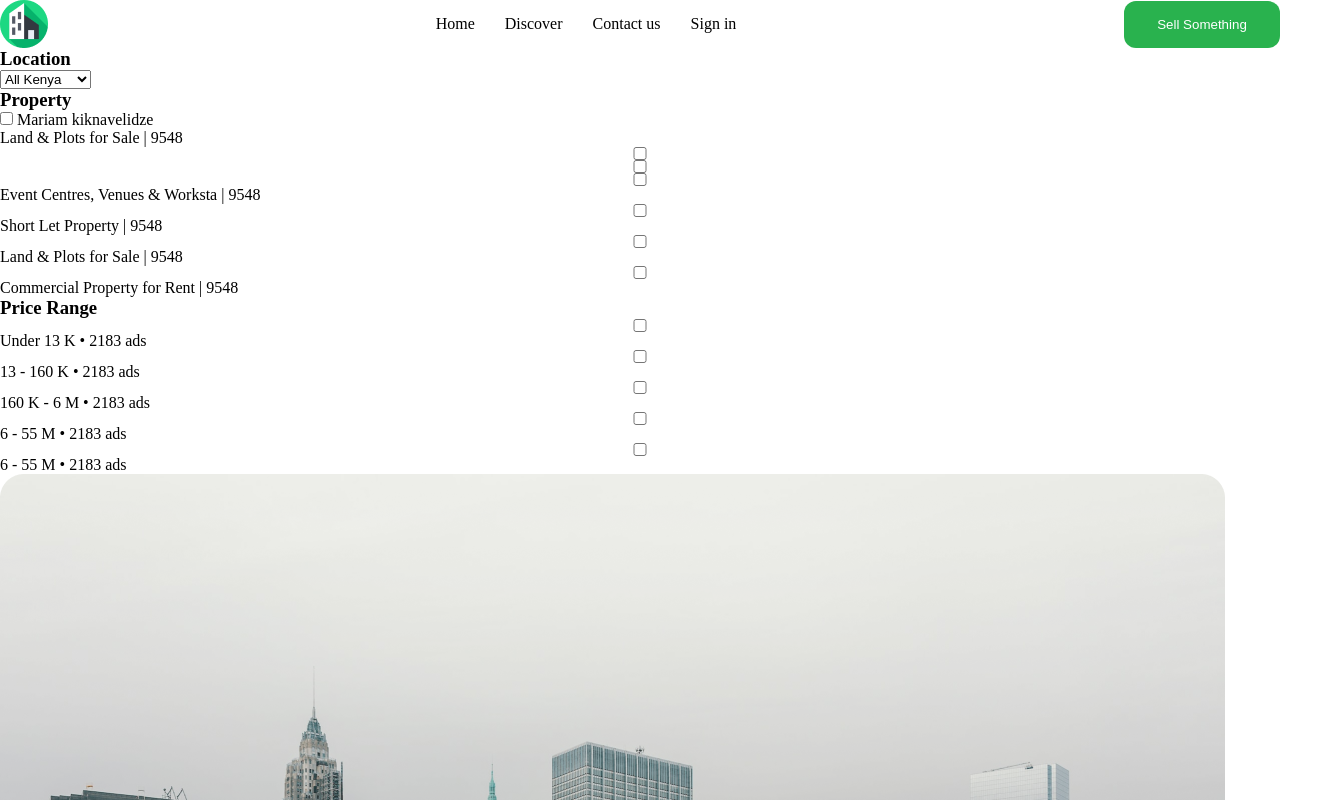
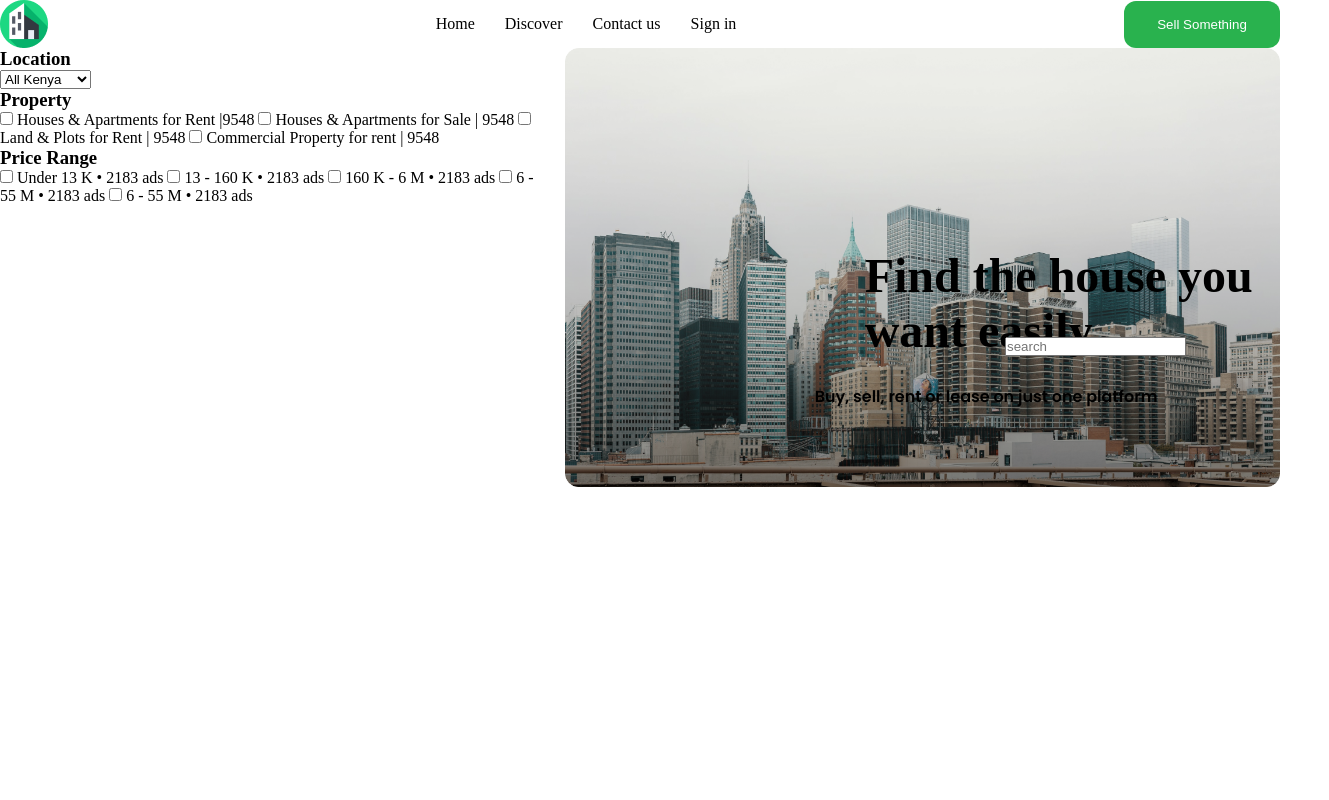
Before and after one commit to MariamKiknavelidze/Lesson-12-exam, a plain HTML site: page index.html in a window 1280 px wide. Shown: the top 800 px of the page, 1329 px wide, since content can reach past the window. Drawn offline with Linux system fonts and the light colour scheme.

Commit message:
Add font

```diff
--- a/index.html
+++ b/index.html
@@ -4,6 +4,12 @@
     <meta charset="UTF-8" />
     <meta name="viewport" content="width=device-width, initial-scale=1.0" />
     <title>Document</title>
+    <link rel="preconnect" href="https://fonts.googleapis.com" />
+    <link rel="preconnect" href="https://fonts.gstatic.com" crossorigin />
+    <link
+      href="https://fonts.googleapis.com/css2?family=Poppins:ital,wght@0,100;0,200;0,300;0,400;0,500;0,600;0,700;0,800;0,900;1,100;1,200;1,300;1,400;1,500;1,600;1,700;1,800;1,900&display=swap"
+      rel="stylesheet"
+    />
     <link rel="stylesheet" href="src/styles.css" />
   </head>
   <body>
@@ -30,70 +36,90 @@
           <option value="1">Property</option>
           <option value="2">Price range</option>
         </select>
+        <div class="checkbox">
           <h3>Property</h3>
-        <label for="Mariam kiknavelidze">
+          <label for="Houses & Apartments for Rent| 9548">
             <input
               type="checkbox"
-            name="Mariam kiknavelidze"
-            id="Mariam kiknavelidze"
+              name="Houses & Apartments for Rent| 9548"
+              id="Houses & Apartments for Rent| 9548"
             />
-          Mariam kiknavelidze
+            Houses & Apartments for Rent |9548
           </label>
-        <label class="container">
-          Land & Plots for Sale | 9548
-          <input type="checkbox" />
-        </label>
-        <label class="container">
+          <label for="Houses & Apartments for Sale| 9548">
             <input
               type="checkbox"
-            name="Commercial Property for Rent |9548 "
+              name="Houses & Apartments for Sale | 9548"
+              id="Houses & Apartments for Sale| 9548"
+            />
+            Houses & Apartments for Sale | 9548
+          </label>
+          <label for="Land & Plots for Rent| 9548">
+            <input
+              type="checkbox"
+              name="Land & Plots for Rent | 9548"
+              id="Land & Plots for Rent| 9548"
+            />
+            Land & Plots for Rent | 9548
+          </label>
+          <label for="Commercial Property for Rent| 9548">
+            <input
+              type="checkbox"
+              name="Commercial Property for Rent| 9548"
               id="Commercial Property for Rent | 9548"
             />
-        </label>
-        <label class="container">
-          <input type="checkbox" />
-          Event Centres, Venues & Worksta | 9548
-        </label>
-        <label class="container">
-          <input type="checkbox" />
-          Short Let Property | 9548
-        </label>
-        <label class="container">
-          <input type="checkbox" />
-          Land & Plots for Sale | 9548
-        </label>
-        <label class="container">
-          <input type="checkbox" />
-          Commercial Property for Rent | 9548
+            Commercial Property for rent | 9548
           </label>
           <h3>Price Range</h3>
-        <label class="container">
-          <input type="checkbox" />
+          <label for="Under 13 K • 2183 ads">
+            <input
+              type="checkbox"
+              name="Under 13 K • 2183 ads"
+              id="Under 13 K • 2183 ads"
+            />
             Under 13 K • 2183 ads
           </label>
-        <label class="container">
-          <input type="checkbox" />
+          <label for="13 - 160 K • 2183 ads">
+            <input
+              type="checkbox"
+              name="13 - 160 K • 2183 ads"
+              id="13 - 160 K • 2183 ads"
+            />
             13 - 160 K • 2183 ads
           </label>
-        <label class="container">
-          <input type="checkbox" />
+          <label for="160 K - 6 M • 2183 ads">
+            <input
+              type="checkbox"
+              name="160 K - 6 M • 2183 adss"
+              id="160 K - 6 M • 2183 ads"
+            />
             160 K - 6 M • 2183 ads
           </label>
-        <label class="container">
-          <input type="checkbox" />
+          <label for="6 - 55 M • 2183 ads" c>
+            <input
+              type="checkbox"
+              name="6 - 55 M • 2183 ads"
+              id="6 - 55 M • 2183 ads"
+            />
             6 - 55 M • 2183 ads
           </label>
-        <label class="container">
-          <input type="checkbox" />
+          <label for="6 - 55 M • 2183 ads" c>
+            <input
+              type="checkbox"
+              name="6 - 55 M • 2183 ads"
+              id="6 - 55 M • 2183 ads"
+            />
             6 - 55 M • 2183 ads
           </label>
         </div>
+      </div>
       <div class="findhouse">
         <img src="src/images/photo-1.png" alt="findhouse" />
-        <div>
         <h3>Find the house you want easily</h3>
         <p>Buy, sell, rent or lease on just one platform</p>
       </div>
+      <div class="form">
+        <input type="search" id="search" name="search" placeholder="search" />
       </div>
     </section>
   </body>
--- a/src/styles.css
+++ b/src/styles.css
@@ -33,8 +33,7 @@ header ul {
   vertical-align: middle;
 }
 header li:hover {
-  border-bottom: 2px solid #29B24E ;
-  ;
+  border-bottom: 2px solid #29b24e;
 }
 button {
   /* display: flex; */
@@ -47,8 +46,6 @@ button {
   height: 47px;
   color: white;
   border: none;
-
-
 }
 .logo {
   width: 48px;
@@ -56,69 +53,64 @@ button {
   top: 42px;
   left: 140px;
 }
-.container {
+/* .container {
   display: flex;
   flex-direction: column;
-}
+} */
 .location {
   max-width: 395px;
   width: 100%;
   padding: 32px;
-
   border-radius: 2px solid blue;
   background-color: blck;
 }
+
+findtitle {
+  display: flex;
+  flex-wrap: wrap;
+  justify-content: center;
+  align-content: center;
+  position: absolute;
+  top: 200px;
+  left: 0;
+  right: 0;
+}
 .findhouse {
-  display:flex;
-  flex-wrap: wrap;
+  max-width: 1225px;
   width: 100%;
-  max-width: 1225px;
-  /* position: relative; */
-  border-radius: 25px;
+  margin: 0 auto;
+  position: relative;
 }
-.findhouse > img {
-  /* width: 100%; */
-  max-width: 1225px;
-  height: 751px;
+.findhouse h3 {
+  position: absolute;
+  top: 200px;
+  left: 300px;
+  right: 0;
+  font-size: 48px;
+  font-weight: 600;
 }
-.findhouse>div{
-display: flex;
-flex-wrap: wrap;
-justify-content: center;
-align-content: center;
+.findhouse p {
+  position: absolute;
+  top: 336px;
+  left: 250px;
+  right: 0;
+  font-size: 16px;
+  font-family: "Poppins", serif;
+  font-weight: 600;
+  font-style: normal;
 }
-
-/*
-.findhouse h3 {
-  /* position: absolute;
-  text-align: center;
-  color: linear-gradient(
-    180deg,
-    rgba(255, 255, 255, 0) 0%,
-    rgba(0, 0, 0, 0.47) 100%
-  );
-  width: 100%;
-  /* padding: 100px; */
-  /* border-radius: 24px;
-  margin-bottom: 20px;
-  transform: translate(300px, 50px);
-  font-size: 48px; */ */
-
-} */
-
-/* .findhouse p {
+.form {
   position: absolute;
-  font-size: 16px;
-  color: black;
-  margin: 0;
-} */
+  top: 337px;
+  left: 1005px;
+  /* right: 0; */
+  width: 324px;
+  border-radius: 10px;
+}
 .gridContainer {
   display: flex;
-  /* grid-template-columns: repeat(2, 1fr); */
-  /* grid-template-columns: auto auto; */
   gap: 20px;
+  max-width: 1640px;
   width: 100%;
-  /* position: absolute; */
-  max-width: 1640px;
   margin: 0 auto;
 }
--- /dev/null
+++ b/src/stylesheet.css
@@ -0,0 +1,9 @@
+@font-face {
+  font-family: "font1";
+  src: url("../src/fonts/Poppins-Black.woff2") format("woff2"),
+    url("../src/fonts/Poppins-Black.woff") format("woff"),
+    url("../src/fonts/Poppins-Black.ttf") format("truetype");
+  font-weight: 900;
+  font-style: normal;
+  font-display: swap;
+}
```
Also changed, not shown: src/fonts/Poppins-Black.ttf (added), src/fonts/Poppins-Black.woff (added), src/fonts/Poppins-Black.woff2 (added). Lines whose indentation alone changed are shown as unchanged.
